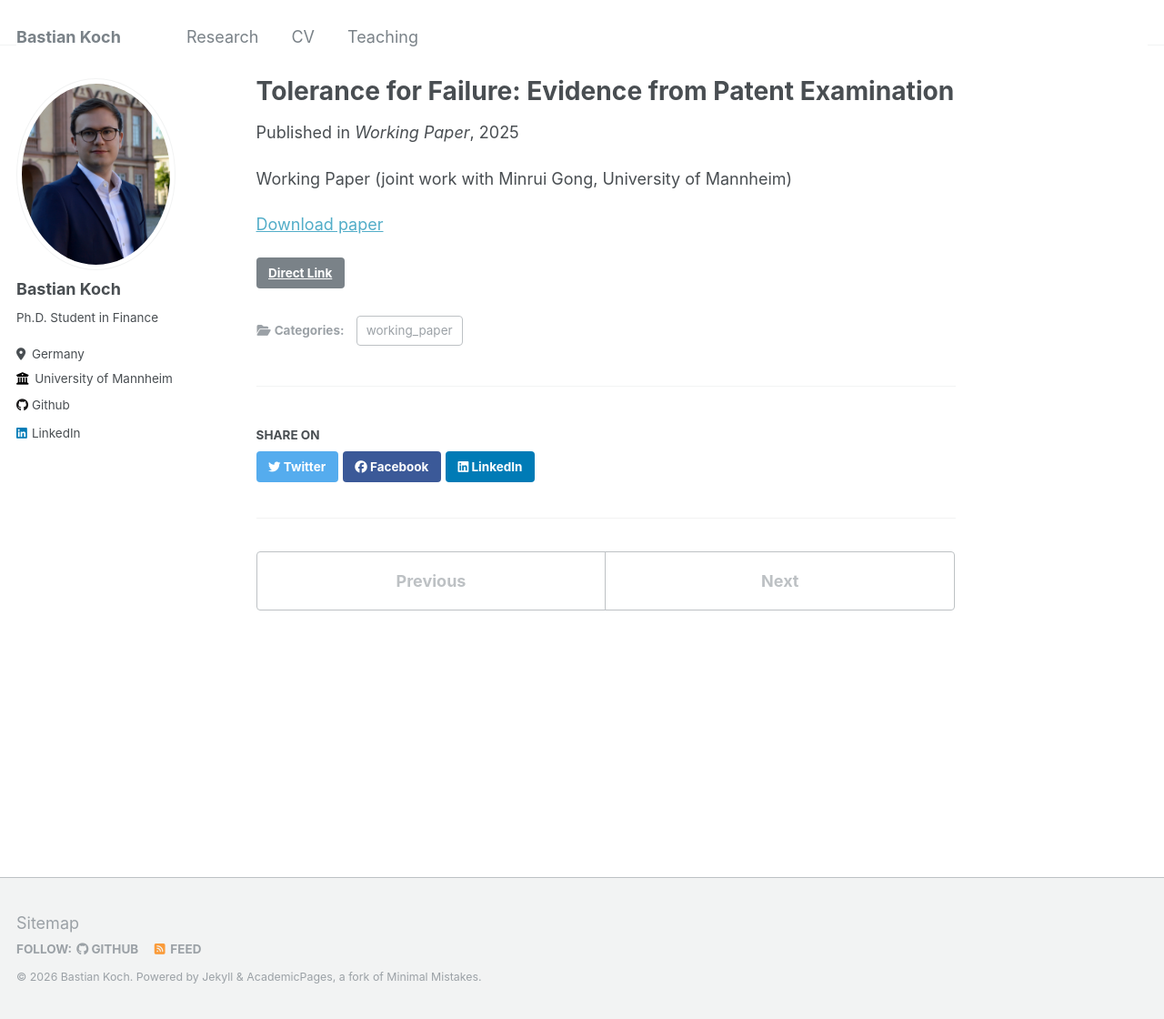
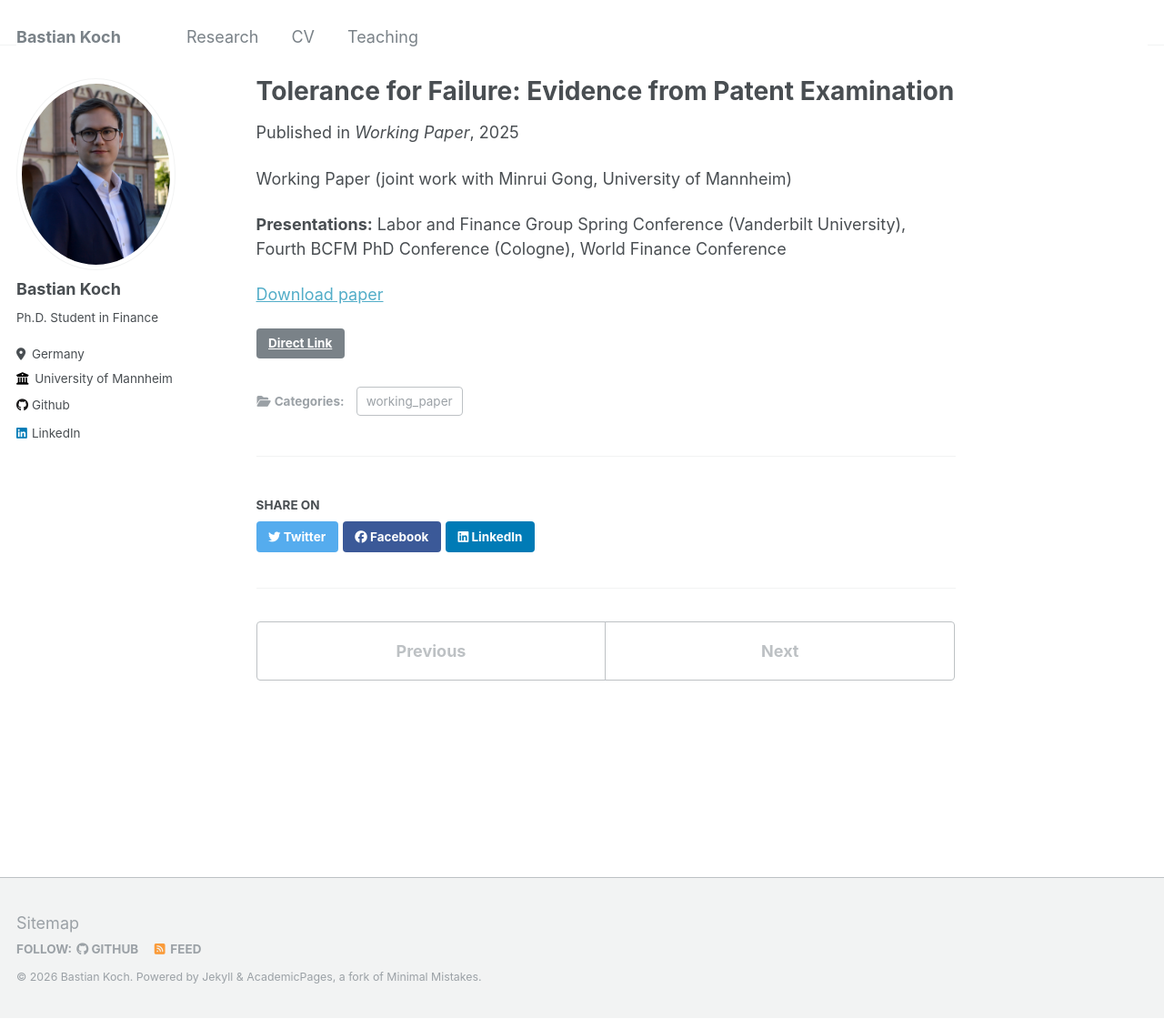
Before and after one commit to BastianKoch/BastianKoch.github.io, a Jekyll site: the page built from _publications/tolerance-for-failure.md, in a window 1280 px wide and 1120 px high. Shown: the whole window at 91% size. Built offline with Jekyll 4.4.1, drawn with Linux system fonts in a browser that asks for light colours.

Commit message:
Add conference presentations for Tolerance for Failure paper
Co-Authored-By: Claude Sonnet 4.6 <noreply@anthropic.com>

```diff
--- a/_publications/tolerance-for-failure.md
+++ b/_publications/tolerance-for-failure.md
@@ -2,7 +2,7 @@
 title: "Tolerance for Failure: Evidence from Patent Examination"
 collection: publications
 permalink: /publication/tolerance-for-failure
-excerpt: 'Working Paper (joint work with Minrui Gong, University of Mannheim)'
+excerpt: 'Working Paper (joint work with Minrui Gong, University of Mannheim)<br>**Presentations:** Labor and Finance Group Spring Conference (Vanderbilt University), Fourth BCFM PhD Conference (Cologne), World Finance Conference'
 date: 2025-01-02
 venue: 'Working Paper'
 category: working_paper
@@ -11,4 +11,6 @@ link: '/files/Tolerance for Failure.pdf'
 
 Working Paper (joint work with Minrui Gong, University of Mannheim)
 
+**Presentations:** Labor and Finance Group Spring Conference (Vanderbilt University), Fourth BCFM PhD Conference (Cologne), World Finance Conference
+
 [Download paper](/files/Tolerance for Failure.pdf)
```
